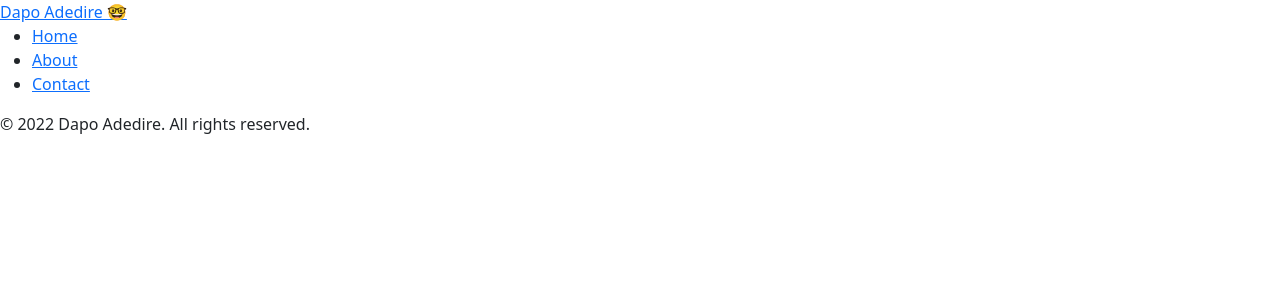
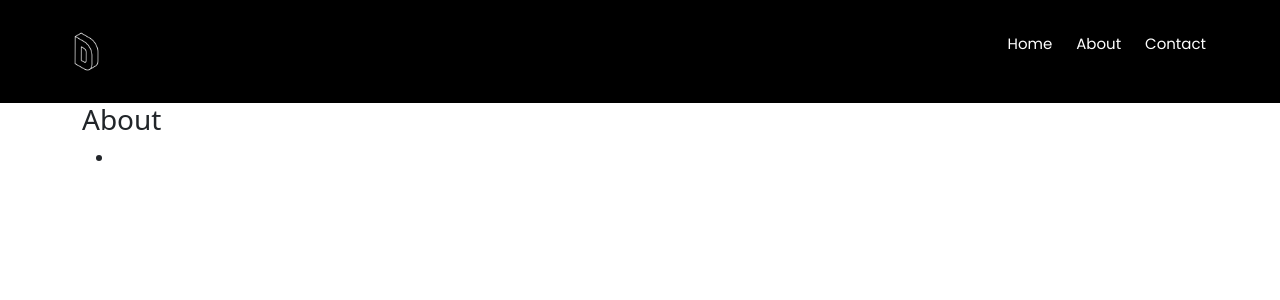
Before and after one commit to dapoadedire/blog, a Django app: page / in a window 1280 px wide. Shown: the top 300 px of the page. Run offline with Django 4.2, Linux system fonts and the light colour scheme; data that the repository does not hold is empty; some libraries are stand-ins or nearby versions.

Commit message:
refactor

```diff
--- a/static/css/blog.css
+++ b/static/css/blog.css
@@ -31,12 +31,61 @@
 }
 
 @media all and (max-width: 480px) {
-  body {
-    background-color: yellow;
+  .navbar {
+    flex-direction: column;
+  }
+  .menu {
+    display: block;
+    position: absolute;
+    top: 15px;
+    right: 15px;
   }
 }
 
-body {
-  width: 100%;
-  background-color: black;
+.menu {
+  display: none;
 }
+
+.navbar {
+  background-color: #000;
+  color: white;
+
+  display: flex;
+  justify-content: space-around;
+  align-items: center;
+  font-size: 15px;
+  padding: 0 4rem;
+}
+
+.nav-list {
+  list-style-type: none;
+}
+
+.nav-list li {
+  display: inline-block;
+  line-height: 50px;
+  padding: 10px;
+}
+
+.navbar a {
+  text-decoration: none;
+  color: white;
+  font-family: "Poppins", sans-serif;
+}
+
+.navbar a:hover {
+  color: bisque;
+}
+
+.logo {
+  height: 45px;
+  filter: invert(100%);
+}
+
+.menu-line {
+  background-color: bisque;
+  width: 25px;
+  height: 4px;
+  margin-bottom: 4px;
+  border-radius: 8px;
+}
--- a/templates/base.html
+++ b/templates/base.html
@@ -19,14 +19,27 @@
 
 <body>
   <header>
-    <div>
-      <label for="logo"><a href="{% url 'blog:home' %}">Dapo Adedire 🤓</a> </label>
-      <nav>
+    <nav class="navbar">
+      <div>
+
+         <a href="{% url 'blog:home' %}">
+
+          <img class="logo" src="{% static 'images/logo.png' %}" alt="logo" />
+         </a>
+
+      </div>
+      <ul class="nav-list">
         {% block nav %}
-        {% endblock nav %}
+      {% endblock nav %}
+      </ul>
+      <div class="menu">
+        <div class="menu-line"></div>
+        <div class="menu-line"></div>
+        <div class="menu-line"></div>
+      </div>
 
-      </nav>
-    </div>
+    </nav>
+
   </header>
   <main>
 
@@ -37,10 +50,16 @@
 
   </main>
   <footer>
-    <div>
-      <p>
-        &copy; {% now 'Y' %} Dapo Adedire. All rights reserved.
-      </p>
+    <div class="container">
+      <div class="ftr">
+        <h3>About</h3>
+        <ul>
+          <li>
+            <a href="#"></a>
+          </li>
+        </ul>
+
+      </div>
     </div>
   </footer>
   <script src="https://cdn.jsdelivr.net/npm/bootstrap@5.0.2/dist/js/bootstrap.bundle.min.js"
--- a/templates/blog/about.html
+++ b/templates/blog/about.html
@@ -3,11 +3,11 @@
 {% endblock title %}
 
 {% block nav %}
-<ul>
+
   <li><a href="{% url 'blog:home' %}">Home</a></li>
   <li><a class="active" href="{% url 'blog:about' %}">About</a></li>
   <li><a href="{% url 'blog:contact' %}">Contact</a></li>
-</ul>
+
 {% endblock nav %}
 
 {% block content %}
--- a/templates/blog/contact.html
+++ b/templates/blog/contact.html
@@ -7,11 +7,11 @@
 
 
 {% block nav %}
-<ul>
+
     <li><a href="{% url 'blog:home' %}">Home</a></li>
     <li><a href="{% url 'blog:about' %}">About</a></li>
     <li><a class="active" href="{% url 'blog:contact' %}">Contact</a></li>
-</ul>
+
 {% endblock nav %}
 
 
--- a/templates/blog/post_detail.html
+++ b/templates/blog/post_detail.html
@@ -9,11 +9,10 @@
 
 {% block nav %}
 
-<ul>
+
   <li><a class="active" href="{% url 'blog:home' %}">Home</a></li>
   <li><a href="{% url 'blog:about' %}">About</a></li>
   <li><a href="{% url 'blog:contact' %}">Contact</a></li>
-</ul>
 
 {% endblock nav %}
 
--- a/templates/blog/post_list.html
+++ b/templates/blog/post_list.html
@@ -8,14 +8,14 @@
 
 
 {% block nav %}
-<ul>
+
   <li><a class="active" href="{% url 'blog:home' %}">Home</a></li>
   <li><a href="{% url 'blog:about' %}">About</a></li>
   <li><a href="{% url 'blog:contact' %}">Contact</a></li>
   {% if user.is_superuser %}
   <li><a href="{% url 'blog:create' %}">Post New</a></li>
   {% endif %}
-</ul>
+
 {% endblock nav %}
 
 
```
Also changed, not shown: static/images/bg.jpg (deleted), static/images/blog-3.jpg (deleted), static/images/blog-4.jpg (deleted), static/images/blog-5.jpg (deleted), static/images/dapo-avatar.jpg (deleted), static/images/logo.png (added), static/images/post-1.jpg (deleted).
